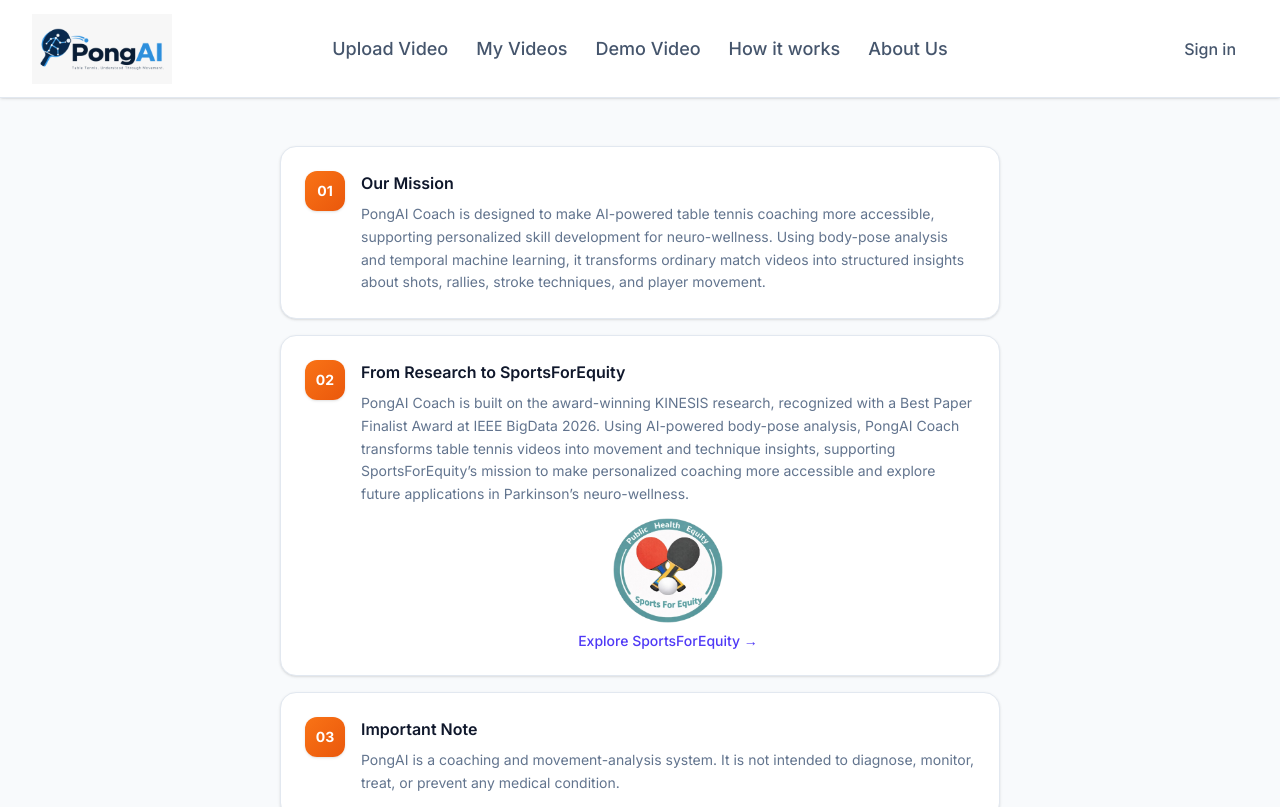
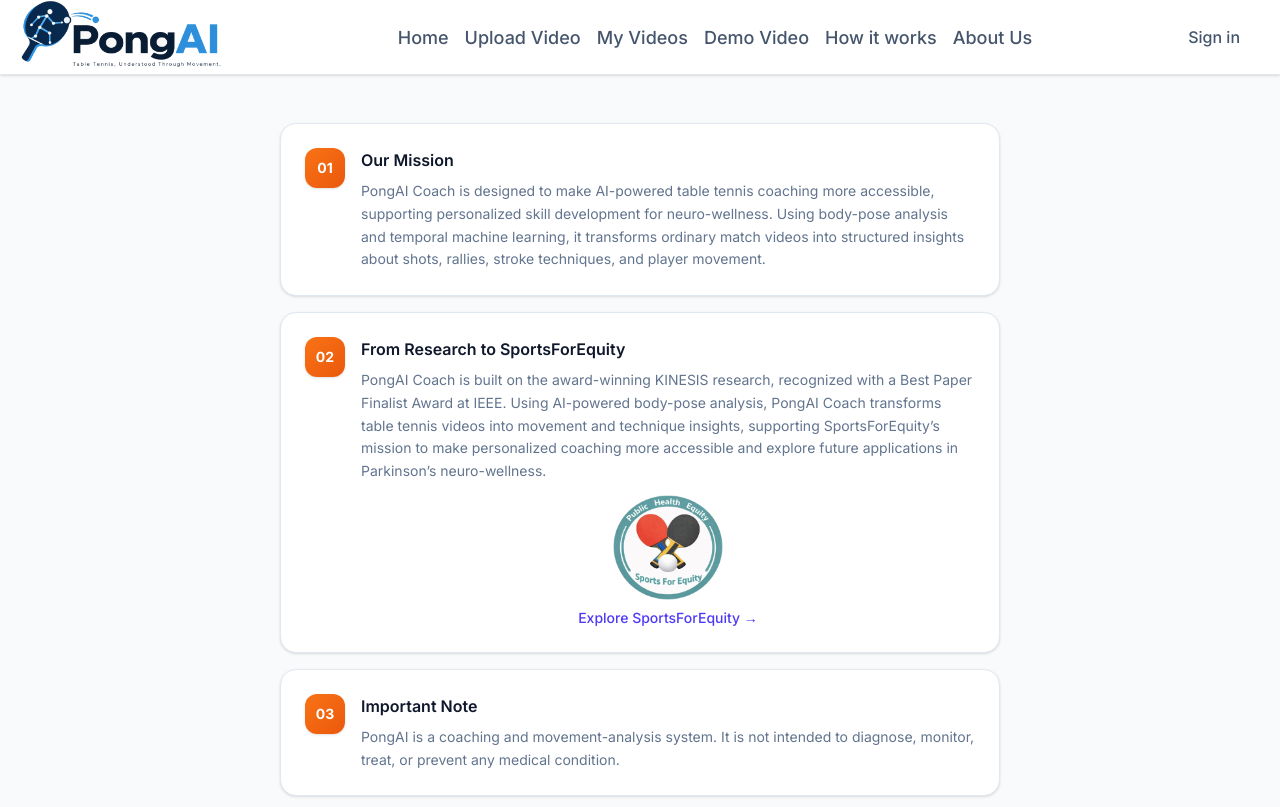
Before and after one commit to ThePhoenix10/PongAICoach, a Next.js app in the folder Frontend/: page /about in a window 1280 px wide. Shown: the top 807 px of the page. Built offline with nearby package versions, Linux system fonts and the light colour scheme.

Commit message:
Adjust logo size

```diff
--- a/Frontend/src/app/about/page.tsx
+++ b/Frontend/src/app/about/page.tsx
@@ -22,7 +22,7 @@
     icon: "02",
     h: "From Research to SportsForEquity",
     p: [
-      "PongAI Coach is built on the award-winning KINESIS research, recognized with a Best Paper Finalist Award at IEEE BigData 2026. Using AI-powered body-pose analysis, PongAI Coach transforms table tennis videos into movement and technique insights, supporting SportsForEquity’s mission to make personalized coaching more accessible and explore future applications in Parkinson’s neuro-wellness.",
+      "PongAI Coach is built on the award-winning KINESIS research, recognized with a Best Paper Finalist Award at IEEE. Using AI-powered body-pose analysis, PongAI Coach transforms table tennis videos into movement and technique insights, supporting SportsForEquity’s mission to make personalized coaching more accessible and explore future applications in Parkinson’s neuro-wellness.",
       "",
     ],
     cta: { href: "https://sportsforequity.live", label: "Explore SportsForEquity" },
--- a/Frontend/src/components/hero.tsx
+++ b/Frontend/src/components/hero.tsx
@@ -65,8 +65,8 @@
       </div>
 
       {/* Desktop: full-viewport-height hero panel that sits above the fixed video */}
-      <div className="relative hidden lg:flex items-end px-10 xl:px-16" style={{ height: "85vh", paddingBottom: "5rem" }}>
-        <div className="max-w-xl">
+      <div className="relative hidden lg:flex items-end px-10 xl:px-16" style={{ minHeight: "85vh", paddingBottom: "5rem" }}>
+        <div className="max-w-xl" style={{ marginTop: "5vh" }}>
           <div
             className="hero-rise mb-5 inline-flex items-center gap-2 rounded-full border border-orange-400/40 bg-orange-500/20 px-4 py-1.5 text-xs font-semibold text-orange-200 backdrop-blur-sm"
             style={{ animationDelay: "60ms" }}
@@ -76,7 +76,7 @@
           </div>
 
           <h1
-            className="hero-rise text-[length:var(--text-display)] font-bold leading-[1.05] tracking-tight text-white"
+            className="hero-rise text-[length:var(--text-2xl)] font-bold leading-[1.05] tracking-tight text-white"
             style={{ animationDelay: "120ms" }}
           >
             Every shot.<br />
@@ -84,7 +84,7 @@
           </h1>
 
           <p
-            className="hero-rise mt-5 text-base text-white/75 max-w-md leading-relaxed"
+            className="hero-rise mt-5 text-sm text-white/75 max-w-md leading-relaxed"
             style={{ animationDelay: "200ms" }}
           >
             PongAI reads your match from body movement alone — no ball tracking,
@@ -97,14 +97,14 @@
           >
             <Link
               href="/analysis/game_1/"
-              className="rounded-xl gradient-brand px-6 py-3 text-sm font-bold text-white shadow-lg hover:opacity-90 transition-opacity glow-brand"
+              className="rounded-xl gradient-brand px-6 py-3 text-xs font-bold text-white shadow-lg hover:opacity-90 transition-opacity glow-brand"
             >
               Watch Demo
             </Link>
             <button
               type="button"
               onClick={uploadVideo}
-              className="cursor-pointer rounded-xl border border-white/25 bg-white/10 px-6 py-3 text-sm font-semibold text-white hover:bg-white/20 transition-all backdrop-blur-sm"
+              className="cursor-pointer rounded-xl border border-white/25 bg-white/10 px-6 py-3 text-xs font-semibold text-white hover:bg-white/20 transition-all backdrop-blur-sm"
             >
               {secondary}
             </button>
@@ -120,7 +120,7 @@
               { value: "13", label: "Metrics per shot" },
             ].map((s) => (
               <div key={s.label}>
-                <div className="text-2xl font-bold text-white tabular-nums">{s.value}</div>
+                <div className="text-xl font-bold text-white tabular-nums">{s.value}</div>
                 <div className="mt-0.5 text-xs text-white/80 uppercase tracking-wide">{s.label}</div>
               </div>
             ))}
--- a/Frontend/src/components/site-footer.tsx
+++ b/Frontend/src/components/site-footer.tsx
@@ -33,6 +33,9 @@
               Product
             </h2>
             <ul className="mt-4 space-y-3 text-sm">
+              <li>
+                <Link href="/" className="text-slate-500 hover:text-orange-600 transition-colors">Home</Link>
+              </li>
               <li>
                 <button type="button" onClick={uploadVideo} className="text-slate-500 hover:text-orange-600 transition-colors cursor-pointer">
                   Upload Video
--- a/Frontend/src/components/site-header.tsx
+++ b/Frontend/src/components/site-header.tsx
@@ -8,7 +8,7 @@
 import { useUploadAction } from "@/lib/use-upload-action";
 
 const navBtn =
-  "whitespace-nowrap rounded-lg px-3 py-1.5 font-medium text-slate-600 hover:text-slate-900 hover:bg-slate-100 transition-colors";
+  "whitespace-nowrap rounded-lg px-2 py-1.5 font-medium text-slate-600 hover:text-slate-900 hover:bg-slate-100 transition-colors";
 const mobileNavBtn =
   "block w-full text-left rounded-lg px-4 py-3 font-medium text-slate-600 hover:text-slate-900 hover:bg-slate-100 transition-colors";
 
@@ -21,6 +21,14 @@
     const cls = mobile ? mobileNavBtn : navBtn;
     return (
       <>
+        <Link
+          href="/"
+          className={cls}
+          onClick={() => setMenuOpen(false)}
+        >
+          Home
+        </Link>
+
         <button
           type="button"
           onClick={() => {
@@ -90,25 +98,31 @@
 
       <div
         className="relative flex w-full items-center px-4 sm:px-8"
-        style={{ height: "97px" }}
+        style={{ height: "74px" }}
       >
-        {/* Logo */}
-        <Link href="/" className="flex items-center bg-white shrink-0">
+        {/* Logo — absolutely positioned & sized independently so it doesn't
+            drive the nav row's own layout; the bar is kept just tall enough to
+            fully contain it so nothing pokes out past the white background */}
+        <Link
+          href="/"
+          className="absolute left-0 sm:left-2 top-1/2 flex items-center"
+          style={{ transform: "translateY(-53%)" }}
+        >
           <Image
-            src="/PongAILogo.jpeg"
+            src="/PongAILogo.png"
             alt="PongAI"
             width={274}
             height={91}
             className="w-auto object-contain"
-            style={{ height: "70px" }}
+            style={{ height: "113px" }}
             priority
           />
         </Link>
 
         {/* Desktop nav — hidden below lg */}
         <nav
-          className="absolute left-1/2 -translate-x-1/2 hidden lg:flex items-center gap-1"
-          style={{ fontSize: "1.125rem" }}
+          className="absolute left-1/2 hidden lg:flex items-center gap-0"
+          style={{ fontSize: "1.125rem", transform: "translateX(calc(-50% + 75px))" }}
         >
           {navLinks(false)}
         </nav>
```
Also changed, not shown: Frontend/public/PongAILogo.png (added).
